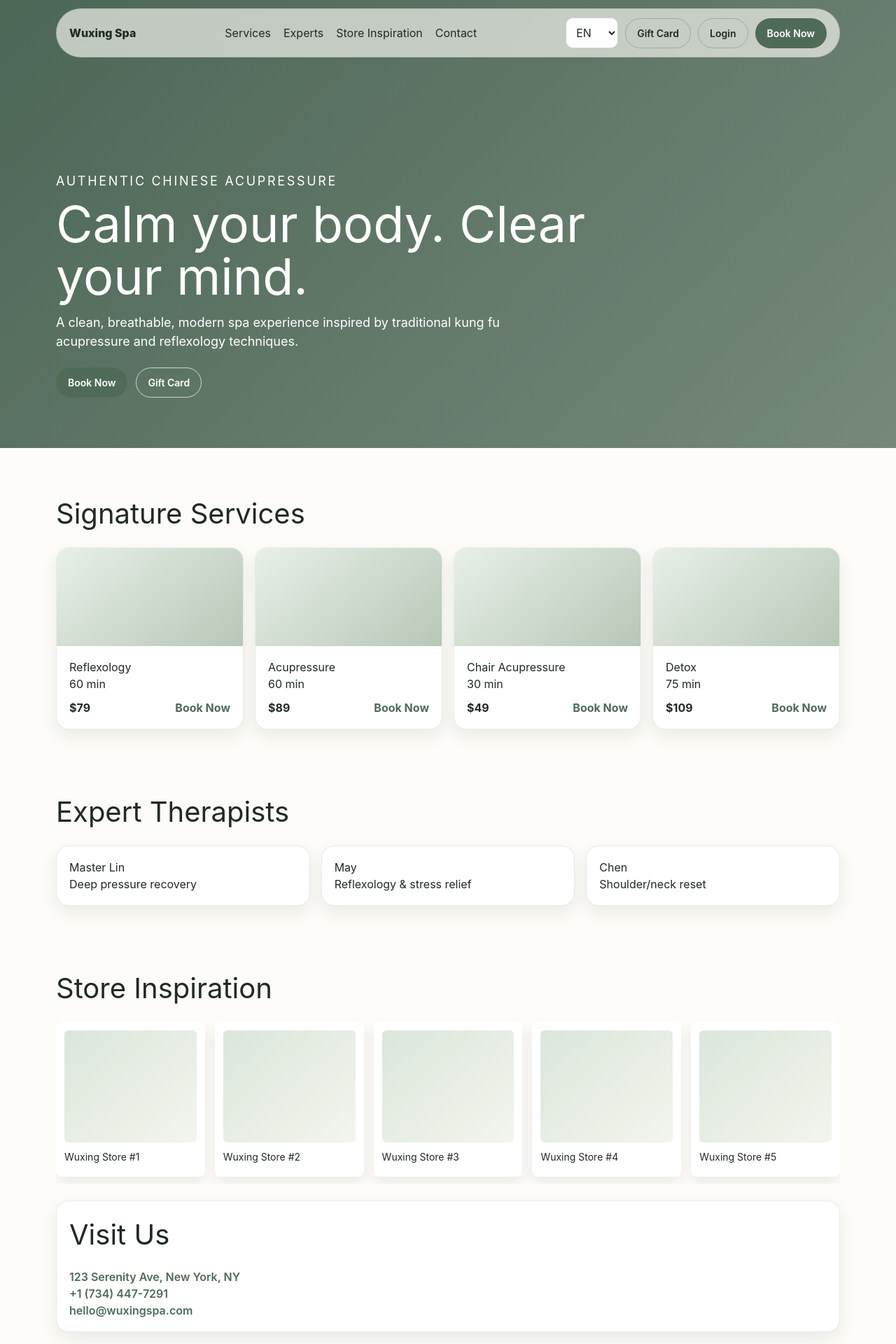
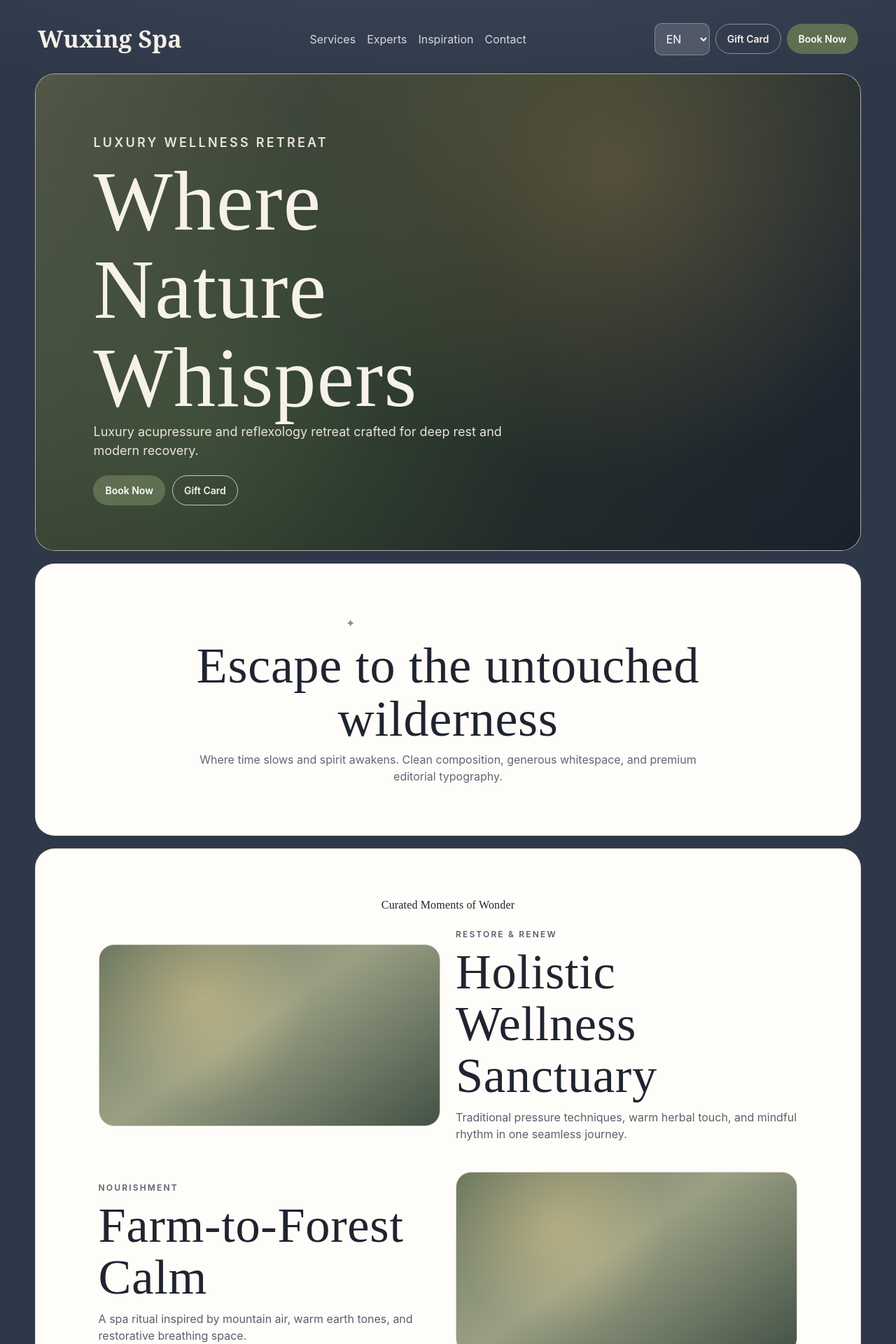
Before and after one commit to plantain-tech/wuxing-spa, a Next.js app: page / in a window 1280 px wide. Shown: the top 1920 px of the page at 70% size. Built offline with nearby package versions, Linux system fonts and the light colour scheme.

Commit message:
feat: full warm-earth redesign across customer and admin pages

```diff
--- a/src/app/globals.css
+++ b/src/app/globals.css
@@ -1,115 +1,172 @@
 @import "tailwindcss";
 
 :root {
-  --sage-100: #e8f0e8;
-  --sage-300: #b7c7b7;
-  --sage-500: #7e9a84;
-  --sage-700: #4f6b57;
-  --offwhite: #fdfcf8;
-  --ink: #1f2a24;
+  --bg-deep: #2f3848;
+  --bg-soft: #f6f3ec;
+  --panel: #fffdf9;
+  --ink: #1f2430;
+  --muted: #5f6675;
+  --line: #ded8cc;
+  --accent: #5f6f52;
 }
 
 * { box-sizing: border-box; }
 html, body { margin: 0; padding: 0; }
 body {
-  background: var(--offwhite);
+  background: radial-gradient(1200px 500px at 50% -10%, #49546a, var(--bg-deep));
   color: var(--ink);
-  font-family: Inter, ui-sans-serif, system-ui, Arial, sans-serif;
+  font-family: "Inter", "Avenir Next", system-ui, sans-serif;
 }
 
 a { color: inherit; text-decoration: none; }
-input, select { padding: 10px; border: 1px solid rgba(79,107,87,.3); border-radius: 10px; background: #fff; }
+input, select {
+  width: 100%; padding: 11px 12px; border: 1px solid #d4cec1; border-radius: 10px; background: #fff;
+}
 button { cursor: pointer; }
-button:disabled { opacity: .5; cursor: not-allowed; }
 
-.container { width: min(1120px, 92%); margin-inline: auto; }
-.section { padding: 64px 0 24px; }
+h1, h2, h3, h4 {
+  font-family: "Cormorant Garamond", "Times New Roman", Georgia, serif;
+  letter-spacing: .01em;
+  line-height: 1.05;
+  margin: 0;
+}
 
-.nav-shell {
-  position: fixed; top: 12px; left: 0; right: 0; z-index: 50;
+.site-shell { padding: 20px 0 40px; }
+.frame { width: min(1180px, 94%); margin: 0 auto; }
+
+.topbar { margin-bottom: 14px; }
+.nav-row {
+  display: flex; align-items: center; justify-content: space-between; gap: 10px;
+  color: #f3f0e9; padding: 10px 4px;
 }
-.nav {
-  display: flex; align-items: center; justify-content: space-between;
-  border-radius: 999px; padding: 12px 18px;
-  backdrop-filter: blur(10px); background: rgba(253,252,248,.65);
-  border: 1px solid rgba(79,107,87,.15);
+.logo { font-weight: 700; font-size: 34px; font-family: "Cormorant Garamond", Georgia, serif; }
+nav { display: none; gap: 16px; color: #d6d8de; }
+.nav-actions { display: flex; align-items: center; gap: 8px; }
+.nav-actions select { width: auto; background: rgba(255,255,255,.15); color: #fff; border-color: rgba(255,255,255,.28); }
+
+.btn {
+  display: inline-flex; align-items: center; justify-content: center;
+  border-radius: 999px; padding: 10px 16px; font-weight: 600; font-size: 14px;
+  border: 1px solid transparent;
 }
-.brand { font-weight: 800; }
-nav { display: none; gap: 18px; }
-.actions { display: flex; gap: 10px; align-items: center; }
+.btn.solid { background: var(--accent); color: #fff; }
+.btn.ghost { background: transparent; border-color: rgba(245,241,232,.45); color: #f5f1e8; }
+.btn.light { border-color: rgba(255,255,255,.7); }
 
-.btn, .ghost {
-  padding: 10px 16px; border-radius: 999px; font-weight: 600; font-size: 14px;
+.white-panel, .dark-panel, .hero-panel {
+  border-radius: 28px; border: 1px solid rgba(223,217,205,.7);
+  overflow: hidden;
 }
-.btn { background: var(--sage-700); color: #fff; border: 1px solid transparent; }
-.ghost { border: 1px solid rgba(79,107,87,.35); background: transparent; }
-.ghost.light { border-color: rgba(255,255,255,.7); color: #fff; }
+.white-panel { background: var(--panel); }
+.dark-panel { background: linear-gradient(180deg, #3a4558, #323b4b); color: #f3efe7; border-color: rgba(255,255,255,.18); }
 
-.hero {
-  min-height: 80vh; display: grid; place-items: end start; position: relative;
-  background: linear-gradient(135deg, #597865, #8aa08f);
+.hero-panel {
+  margin-top: 10px;
+  background: linear-gradient(180deg, #404a60, #323b4b);
+  color: #f6f2ea;
+  min-height: 520px;
+  position: relative;
 }
-.hero-overlay { position: absolute; inset: 0; background: rgba(0,0,0,.15); }
-.hero-content { position: relative; z-index: 2; color: #fff; padding-bottom: 72px; }
-.kicker { letter-spacing: .15em; font-size: 12px; }
-.hero h1 { font-size: clamp(34px, 7vw, 72px); line-height: 1.05; margin: 10px 0 14px; max-width: 760px; }
-.hero p { max-width: 660px; font-size: 18px; }
-.hero-cta { display: flex; gap: 12px; margin-top: 24px; }
+.hero-image {
+  position: absolute; inset: 0;
+  background:
+    linear-gradient(180deg, rgba(0,0,0,.25), rgba(0,0,0,.35)),
+    radial-gradient(circle at 70% 20%, rgba(255,200,120,.3), transparent 45%),
+    radial-gradient(circle at 20% 75%, rgba(140,190,120,.28), transparent 45%),
+    linear-gradient(120deg, #6e755f, #3a4a3d 50%, #283246);
+}
+.hero-copy {
+  position: relative; z-index: 2; padding: 84px 7% 64px;
+  max-width: 760px;
+}
+.hero-copy h1 { font-size: clamp(58px, 10vw, 120px); }
+.hero-copy p { max-width: 620px; color: #e9e4db; font-size: 18px; }
+.hero-cta { margin-top: 22px; display: flex; gap: 10px; }
 
-h1 { margin: 0 0 12px; font-size: clamp(30px, 5vw, 48px); }
-h2 { font-size: clamp(26px, 4vw, 40px); margin: 0 0 18px; }
+.section-block { padding: 72px 7%; margin-top: 18px; }
+.center { text-align: center; }
+.eyebrow {
+  margin: 0 0 8px; font-size: 12px; letter-spacing: .18em; text-transform: uppercase;
+  color: rgba(40,50,65,.6); font-weight: 600;
+}
+.dark-panel .eyebrow { color: rgba(245,239,228,.75); }
 
-.grid { display: grid; gap: 16px; }
-.cards { grid-template-columns: repeat(auto-fit, minmax(220px, 1fr)); }
-.experts { grid-template-columns: repeat(auto-fit, minmax(240px, 1fr)); }
+.center-intro { text-align: center; }
+.center-intro .symbol { margin: 0 0 12px; color: #8a8f9a; }
+.center-intro h2 { font-size: clamp(40px, 6vw, 72px); margin-bottom: 8px; }
+.center-intro p { max-width: 720px; margin: 0 auto; color: var(--muted); }
 
-.card {
-  border-radius: 18px; overflow: hidden; background: #fff;
-  box-shadow: 0 10px 24px rgba(24,40,30,.08);
-  border: 1px solid rgba(79,107,87,.13);
+.feature-stack { display: grid; gap: 42px; margin-top: 24px; }
+.feature-row {
+  display: grid; gap: 22px; grid-template-columns: 1fr;
+  align-items: center;
 }
-.pad { padding: 18px; }
-.img {
-  height: 140px;
-  background: linear-gradient(140deg, var(--sage-100), var(--sage-300));
+.feature-row.flip .feature-photo { order: 2; }
+.feature-photo {
+  border-radius: 22px; min-height: 260px; border: 1px solid #d7d2c8;
+  background:
+    radial-gradient(circle at 30% 30%, rgba(255,220,150,.35), transparent 40%),
+    linear-gradient(145deg, #6d785f, #9aa084 45%, #435246);
 }
-.service-card .row { display: flex; justify-content: space-between; align-items: center; margin-top: 10px; }
-.service-card a { color: var(--sage-700); font-weight: 700; }
+.feature-copy h3 { font-size: clamp(42px, 5.5vw, 74px); margin-bottom: 10px; }
+.feature-copy p { color: #59606c; max-width: 560px; }
 
-.scroll-row {
-  display: grid; grid-auto-flow: column; grid-auto-columns: minmax(200px, 280px);
-  gap: 14px; overflow-x: auto; padding-bottom: 10px;
+.cards-3 { display: grid; gap: 14px; grid-template-columns: repeat(auto-fit, minmax(200px, 1fr)); }
+.mini-card {
+  border-radius: 20px; border: 1px solid #ddd7cc; background: #fff;
+  box-shadow: 0 14px 35px rgba(43,46,55,.08);
 }
-.polaroid { background: #fff; padding: 12px 12px 18px; border-radius: 8px; box-shadow: 0 8px 20px rgba(0,0,0,.08); }
-.photo { height: 160px; border-radius: 6px; background: linear-gradient(140deg, #dbe6db, #f3f5ed); }
-figcaption { margin-top: 10px; font-size: 14px; }
+.avatar {
+  height: 180px; border-radius: 14px;
+  background: linear-gradient(135deg, #f3eddc, #d8e0d0);
+  margin-bottom: 10px;
+}
+.mini-card h4 { font-size: 32px; margin: 0 0 6px; }
+.mini-card p { color: var(--muted); margin: 0; }
 
-.contact a { color: var(--sage-700); font-weight: 600; }
-.footer { padding: 38px 0 46px; display: flex; justify-content: space-between; font-size: 14px; }
-
-/* Booking */
-.booking-shell { padding-top: 110px; }
-.progress { display: flex; flex-wrap: wrap; gap: 10px; margin: 10px 0 16px; }
-.progress span { padding: 8px 12px; border-radius: 999px; border: 1px solid rgba(79,107,87,.2); }
-.progress .active { background: var(--sage-700); color: #fff; border-color: var(--sage-700); }
-.booking-layout { display: grid; gap: 16px; grid-template-columns: 1fr; }
 .pick {
-  text-align: left; border: 1px solid rgba(79,107,87,.2); border-radius: 14px; padding: 14px;
+  text-align: left; border: 1px solid #d9d3c6; border-radius: 14px; padding: 14px;
   display: grid; gap: 4px; background: #fff;
 }
-.pick.on { border-color: var(--sage-700); box-shadow: 0 0 0 2px rgba(79,107,87,.15); }
-.summary { height: fit-content; position: sticky; top: 110px; }
+.pick.on { border-color: #5f6f52; box-shadow: 0 0 0 2px rgba(95,111,82,.2); }
 
-/* Gift cards */
+.progress { display: flex; flex-wrap: wrap; gap: 8px; margin: 14px 0 18px; }
+.progress span { padding: 8px 12px; border-radius: 999px; border: 1px solid #d2ccbf; font-size: 14px; }
+.progress .active { background: #2f3848; color: #f4f0e8; border-color: #2f3848; }
+
+.booking-layout { display: grid; gap: 14px; grid-template-columns: 1fr; }
+.summary { position: sticky; top: 16px; height: fit-content; padding: 16px; }
+
+.contact-grid {
+  display: grid; gap: 24px; grid-template-columns: 1.3fr 1fr 1fr;
+}
+.contact-grid h2 { font-size: clamp(56px, 9vw, 96px); margin-bottom: 12px; }
+.contact-grid p { color: #ddd8ce; }
+.contact-grid a { color: #f5f1e7; }
+
 .floating-bar {
-  position: sticky; bottom: 14px; margin-top: 20px;
-  background: #fff; border: 1px solid rgba(79,107,87,.2);
-  border-radius: 14px; padding: 12px 14px;
-  display: flex; align-items: center; justify-content: space-between;
-  box-shadow: 0 8px 24px rgba(0,0,0,.08);
+  position: sticky; bottom: 12px; margin-top: 12px;
+  border-radius: 16px; background: #fdfaf4; border: 1px solid #d9d3c6;
+  display: flex; justify-content: space-between; align-items: center; padding: 12px 14px;
 }
 
-@media (min-width: 900px) {
+.footer-line {
+  color: #d2d7df; display: flex; justify-content: space-between; align-items: center;
+  padding: 14px 6px 2px; font-size: 13px;
+}
+
+.auth-shell { max-width: 620px; }
+.auth-shell .mini-card { display: grid; gap: 10px; }
+
+@media (min-width: 960px) {
   nav { display: flex; }
+  .feature-row { grid-template-columns: 1fr 1fr; }
   .booking-layout { grid-template-columns: 2fr 1fr; }
 }
+
+@media (max-width: 900px) {
+  .logo { font-size: 28px; }
+  .contact-grid { grid-template-columns: 1fr; }
+  .hero-copy { padding-top: 72px; }
+  .hero-copy h1 { font-size: clamp(44px, 14vw, 86px); }
+}
--- a/src/app/login/page.tsx
+++ b/src/app/login/page.tsx
@@ -14,15 +14,17 @@ export default function LoginPage() {
   }
 
   return (
-    <main className="container section" style={{ paddingTop: 110, maxWidth: 500 }}>
-      <h1>Login</h1>
-      <div className="card pad" style={{ display: "grid", gap: 10 }}>
-        <input value={email} onChange={(e) => setEmail(e.target.value)} placeholder="Email" type="email" />
-        <input value={password} onChange={(e) => setPassword(e.target.value)} placeholder="Password" type="password" />
-        <button className="btn" onClick={submit}>Sign in</button>
-        <a href="/register">No account? Register</a>
-        {msg && <p>{msg}</p>}
-      </div>
+    <main className="site-shell">
+      <section className="frame white-panel section-block auth-shell" style={{ marginTop: 28 }}>
+        <h1>Welcome Back</h1>
+        <div className="mini-card" style={{ padding: 20 }}>
+          <input value={email} onChange={(e) => setEmail(e.target.value)} placeholder="Email" type="email" />
+          <input value={password} onChange={(e) => setPassword(e.target.value)} placeholder="Password" type="password" />
+          <button className="btn solid" onClick={submit}>Sign in</button>
+          <a href="/register">No account? Register</a>
+          {msg && <p>{msg}</p>}
+        </div>
+      </section>
     </main>
   );
 }
--- a/src/app/page.tsx
+++ b/src/app/page.tsx
@@ -6,38 +6,31 @@ const copy = {
   en: {
     services: "Services",
     experts: "Experts",
-    inspiration: "Store Inspiration",
+    inspiration: "Inspiration",
     contact: "Contact",
     gift: "Gift Card",
     book: "Book Now",
-    kicker: "AUTHENTIC CHINESE ACUPRESSURE",
-    title: "Calm your body. Clear your mind.",
-    subtitle: "A clean, breathable, modern spa experience inspired by traditional kung fu acupressure and reflexology techniques.",
+    title: "Where Nature Whispers",
+    subtitle: "Luxury acupressure and reflexology retreat crafted for deep rest and modern recovery.",
+    journey: "Curated Moments of Wonder",
   },
   zh: {
     services: "服务",
     experts: "技师",
-    inspiration: "门店灵感",
+    inspiration: "灵感",
     contact: "联系",
     gift: "礼品卡",
     book: "立即预约",
-    kicker: "正宗中式穴位按摩",
-    title: "放松身体，清空压力。",
-    subtitle: "现代、通透、专业的按摩体验，融合传统功夫推拿与足底反射疗法。",
+    title: "在自然中慢下来",
+    subtitle: "以中式穴位调理与反射疗法打造的高端放松体验。",
+    journey: "精选疗愈体验",
   },
 } as const;
 
-const services = [
-  { name: "Reflexology", duration: "60 min", price: "$79" },
-  { name: "Acupressure", duration: "60 min", price: "$89" },
-  { name: "Chair Acupressure", duration: "30 min", price: "$49" },
-  { name: "Detox", duration: "75 min", price: "$109" },
-];
-
-const therapists = [
-  { nick: "Master Lin", specialty: "Deep pressure recovery" },
-  { nick: "May", specialty: "Reflexology & stress relief" },
-  { nick: "Chen", specialty: "Shoulder/neck reset" },
+const features = [
+  { kicker: "RESTORE & RENEW", title: "Holistic Wellness Sanctuary", body: "Traditional pressure techniques, warm herbal touch, and mindful rhythm in one seamless journey." },
+  { kicker: "NOURISHMENT", title: "Farm-to-Forest Calm", body: "A spa ritual inspired by mountain air, warm earth tones, and restorative breathing space." },
+  { kicker: "MINDFUL IMMERSION", title: "Shinrin-Yoku Reset", body: "Slow down, breathe deep, and let your nervous system settle into natural balance." },
 ];
 
 export default function Home() {
@@ -45,96 +38,97 @@ export default function Home() {
   const t = copy[lang];
 
   return (
-    <main>
-      <header className="nav-shell">
-        <div className="container nav">
-          <div className="brand">Wuxing Spa</div>
+    <main className="site-shell">
+      <header className="topbar">
+        <div className="frame nav-row">
+          <div className="logo">Wuxing Spa</div>
           <nav>
             <a href="#services">{t.services}</a>
             <a href="#experts">{t.experts}</a>
-            <a href="#inspire">{t.inspiration}</a>
+            <a href="#inspiration">{t.inspiration}</a>
             <a href="#contact">{t.contact}</a>
           </nav>
-          <div className="actions">
+          <div className="nav-actions">
             <select value={lang} onChange={(e) => setLang(e.target.value as "en" | "zh")}>
               <option value="en">EN</option>
               <option value="zh">中文</option>
             </select>
-            <a className="ghost" href="/gift-cards">{t.gift}</a>
-            <a className="ghost" href="/login">Login</a>
-            <a className="btn" href="/booking">{t.book}</a>
+            <a className="btn ghost" href="/gift-cards">{t.gift}</a>
+            <a className="btn solid" href="/booking">{t.book}</a>
           </div>
         </div>
       </header>
 
-      <section className="hero">
-        <div className="hero-overlay" />
-        <div className="container hero-content">
-          <p className="kicker">{t.kicker}</p>
+      <section className="frame hero-panel">
+        <div className="hero-image" />
+        <div className="hero-copy">
+          <p className="eyebrow">LUXURY WELLNESS RETREAT</p>
           <h1>{t.title}</h1>
           <p>{t.subtitle}</p>
           <div className="hero-cta">
-            <a className="btn" href="/booking">{t.book}</a>
-            <a className="ghost light" href="/gift-cards">{t.gift}</a>
+            <a className="btn solid" href="/booking">{t.book}</a>
+            <a className="btn ghost light" href="/gift-cards">{t.gift}</a>
           </div>
         </div>
       </section>
 
-      <section id="services" className="container section">
-        <h2>Signature Services</h2>
-        <div className="grid cards">
-          {services.map((s) => (
-            <article key={s.name} className="card service-card">
-              <div className="img" />
-              <div className="pad">
-                <h3>{s.name}</h3>
-                <p>{s.duration}</p>
-                <div className="row">
-                  <strong>{s.price}</strong>
-                  <a href="/booking">{t.book}</a>
-                </div>
+      <section id="inspiration" className="frame white-panel section-block center-intro">
+        <p className="symbol">✦</p>
+        <h2>Escape to the untouched wilderness</h2>
+        <p>Where time slows and spirit awakens. Clean composition, generous whitespace, and premium editorial typography.</p>
+      </section>
+
+      <section id="services" className="frame white-panel section-block">
+        <h2 className="center">{t.journey}</h2>
+        <div className="feature-stack">
+          {features.map((f, i) => (
+            <article key={f.title} className={`feature-row ${i % 2 ? "flip" : ""}`}>
+              <div className="feature-photo" />
+              <div className="feature-copy">
+                <p className="eyebrow">{f.kicker}</p>
+                <h3>{f.title}</h3>
+                <p>{f.body}</p>
               </div>
             </article>
           ))}
         </div>
       </section>
 
-      <section id="experts" className="container section">
-        <h2>Expert Therapists</h2>
-        <div className="grid experts">
-          {therapists.map((t) => (
-            <article key={t.nick} className="card pad">
-              <h3>{t.nick}</h3>
-              <p>{t.specialty}</p>
+      <section id="experts" className="frame white-panel section-block">
+        <h2 className="center">Expert Therapists</h2>
+        <div className="cards-3">
+          {["Master Lin", "May", "Chen"].map((n) => (
+            <article key={n} className="mini-card">
+              <div className="avatar" />
+              <h4>{n}</h4>
+              <p>Senior Acupressure Specialist</p>
             </article>
           ))}
         </div>
       </section>
 
-      <section id="inspire" className="container section">
-        <h2>Store Inspiration</h2>
-        <div className="scroll-row">
-          {[1, 2, 3, 4, 5].map((n) => (
-            <figure key={n} className="polaroid">
-              <div className="photo" />
-              <figcaption>Wuxing Store #{n}</figcaption>
-            </figure>
-          ))}
+      <section id="contact" className="frame dark-panel section-block contact-grid">
+        <div>
+          <h2>Begin Your Journey</h2>
+          <p>Reserve your place in calm. Our concierge team is available to design a complete wellness experience for you.</p>
+          <a className="btn ghost light" href="/booking">Reserve Your Stay</a>
+        </div>
+        <div>
+          <p className="eyebrow">CONTACT</p>
+          <p><a href="mailto:hello@wuxingspa.com">hello@wuxingspa.com</a></p>
+          <p><a href="tel:+17344477291">+1 (734) 447-7291</a></p>
+        </div>
+        <div>
+          <p className="eyebrow">LOCATION</p>
+          <p><a href="https://maps.google.com/?q=KungFu+Massage+Spa" target="_blank">123 Serenity Ave, New York, NY</a></p>
         </div>
       </section>
 
-      <section id="contact" className="container section card pad contact">
-        <h2>Visit Us</h2>
-        <p>
-          <a href="https://maps.google.com/?q=KungFu+Massage+Spa" target="_blank">123 Serenity Ave, New York, NY</a>
-        </p>
-        <p><a href="tel:+17344477291">+1 (734) 447-7291</a></p>
-        <p><a href="mailto:hello@wuxingspa.com">hello@wuxingspa.com</a></p>
-      </section>
-
-      <footer className="container footer">
-        <span>© {new Date().getFullYear()} Wuxing Spa</span>
-        <a href="/admin/login">Admin Portal</a>
+      <footer className="frame footer-line">
+        <span>© {new Date().getFullYear()} Wuxing Spa. All rights reserved.</span>
+        <div>
+          <a href="/admin/dashboard">Admin</a>
+        </div>
       </footer>
     </main>
   );
```
Also changed, not shown: src/app/admin/dashboard/page.tsx (+5 -4 lines), src/app/booking/page.tsx (+57 -91 lines), src/app/gift-cards/page.tsx (+12 -21 lines), src/app/register/page.tsx (+11 -9 lines).
